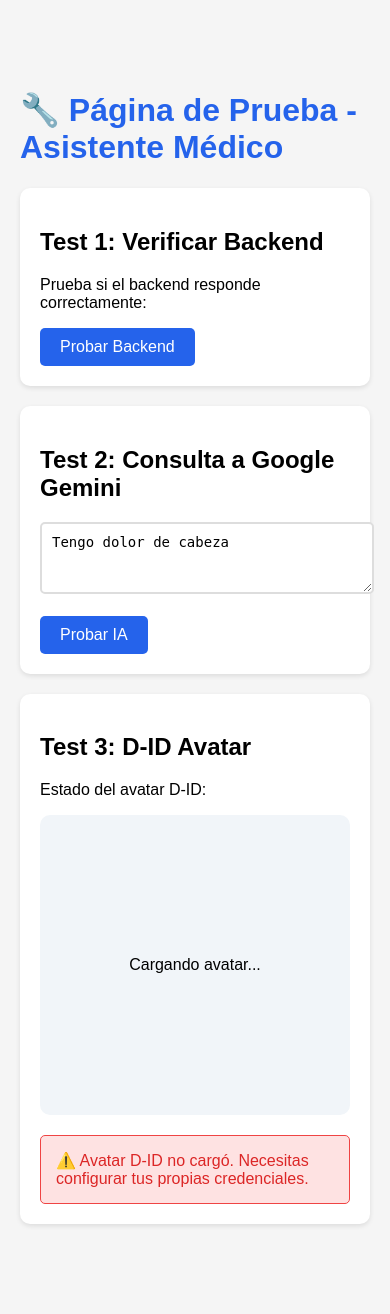
After one commit to Patrashka/pruebaDID, a Flask app: page /test in a window 390 px wide. The commit adds this page. Run offline with Flask 3, Linux system fonts and the light colour scheme; some libraries are stand-ins or nearby versions.

Commit message:
Add test page and improve error handling
Added a new /test route with index_simple.html for backend and D-ID avatar debugging. Improved error handling and logging in app.py, including more informative error responses. Updated avatar container styles for better layout and responsiveness.

```diff
--- a/app.py
+++ b/app.py
@@ -13,7 +13,13 @@ app = Flask(__name__)
 CORS(app)
 
 # Configurar Google Gemini
-genai.configure(api_key=os.getenv('GOOGLE_API_KEY'))
+api_key = os.getenv('GOOGLE_API_KEY')
+if not api_key:
+    print("⚠️ WARNING: GOOGLE_API_KEY no está configurada!")
+else:
+    print(f"✓ GOOGLE_API_KEY encontrada: {api_key[:8]}...")
+
+genai.configure(api_key=api_key)
 
 # Crear directorio para reportes si no existe
 if not os.path.exists('reportes'):
@@ -36,6 +42,11 @@ Responde de manera clara, concisa y profesional."""
 def index():
     """Página principal con el avatar D-ID"""
     return render_template('index.html')
+
+@app.route('/test')
+def test():
+    """Página de prueba para debugging"""
+    return render_template('index_simple.html')
 
 @app.route('/api/consulta', methods=['POST'])
 def procesar_consulta():
@@ -73,7 +84,13 @@ def procesar_consulta():
         })
 
     except Exception as e:
-        return jsonify({'error': str(e)}), 500
+        print(f"❌ Error en consulta: {str(e)}")
+        import traceback
+        traceback.print_exc()
+        return jsonify({
+            'error': f'Error al procesar consulta: {str(e)}',
+            'tipo_error': type(e).__name__
+        }), 500
 
 @app.route('/api/generar-reporte', methods=['POST'])
 def generar_reporte_endpoint():
--- /dev/null
+++ b/templates/index_simple.html
@@ -0,0 +1,167 @@
+<!DOCTYPE html>
+<html lang="es">
+<head>
+    <meta charset="UTF-8">
+    <meta name="viewport" content="width=device-width, initial-scale=1.0">
+    <title>Test - Asistente Médico</title>
+    <style>
+        body {
+            font-family: Arial, sans-serif;
+            max-width: 800px;
+            margin: 50px auto;
+            padding: 20px;
+            background: #f5f5f5;
+        }
+        .test-section {
+            background: white;
+            padding: 20px;
+            margin: 20px 0;
+            border-radius: 10px;
+            box-shadow: 0 2px 5px rgba(0,0,0,0.1);
+        }
+        h1 { color: #2563eb; }
+        button {
+            background: #2563eb;
+            color: white;
+            border: none;
+            padding: 10px 20px;
+            border-radius: 5px;
+            cursor: pointer;
+            font-size: 16px;
+        }
+        button:hover { background: #1d4ed8; }
+        textarea {
+            width: 100%;
+            padding: 10px;
+            border: 2px solid #ddd;
+            border-radius: 5px;
+            font-size: 14px;
+        }
+        .result {
+            margin-top: 20px;
+            padding: 15px;
+            background: #f0fdf4;
+            border: 1px solid #10b981;
+            border-radius: 5px;
+        }
+        .error {
+            background: #fee2e2;
+            border-color: #ef4444;
+            color: #dc2626;
+        }
+    </style>
+</head>
+<body>
+    <h1>🔧 Página de Prueba - Asistente Médico</h1>
+
+    <div class="test-section">
+        <h2>Test 1: Verificar Backend</h2>
+        <p>Prueba si el backend responde correctamente:</p>
+        <button onclick="testBackend()">Probar Backend</button>
+        <div id="backend-result"></div>
+    </div>
+
+    <div class="test-section">
+        <h2>Test 2: Consulta a Google Gemini</h2>
+        <textarea id="consulta" rows="3" placeholder="Escribe una consulta de prueba...">Tengo dolor de cabeza</textarea>
+        <br><br>
+        <button onclick="testIA()">Probar IA</button>
+        <div id="ia-result"></div>
+    </div>
+
+    <div class="test-section">
+        <h2>Test 3: D-ID Avatar</h2>
+        <p>Estado del avatar D-ID:</p>
+        <div id="did-avatar-container" style="min-height: 300px; background: #f1f5f9; border-radius: 10px; display: flex; align-items: center; justify-content: center;">
+            Cargando avatar...
+        </div>
+        <div id="did-result" style="margin-top: 10px;"></div>
+    </div>
+
+    <!-- D-ID Agent Script -->
+    <script type="module"
+        src="https://agent.d-id.com/v2/index.js"
+        data-mode="full"
+        data-client-key="Z29vZ2xlLW9hdXRoMnwxMTU1ODgzNDk4MjgyOTQ5MzYwNzM6SHFkdzdaU0gtMklRZ29Nb2Rvb0JS"
+        data-agent-id="v2_agt_gRs4QB2l"
+        data-name="did-agent"
+        data-monitor="true"
+        data-target-id="did-avatar-container">
+    </script>
+
+    <script>
+        async function testBackend() {
+            const resultDiv = document.getElementById('backend-result');
+            resultDiv.innerHTML = '<p>Probando...</p>';
+
+            try {
+                const response = await fetch('/api/consulta', {
+                    method: 'POST',
+                    headers: { 'Content-Type': 'application/json' },
+                    body: JSON.stringify({ consulta: 'test' })
+                });
+
+                const data = await response.json();
+
+                if (response.ok) {
+                    resultDiv.innerHTML = '<div class="result">✓ Backend funciona correctamente!</div>';
+                } else {
+                    resultDiv.innerHTML = `<div class="result error">✗ Error: ${data.error || 'Error desconocido'}</div>`;
+                }
+            } catch (error) {
+                resultDiv.innerHTML = `<div class="result error">✗ Error de conexión: ${error.message}</div>`;
+            }
+        }
+
+        async function testIA() {
+            const resultDiv = document.getElementById('ia-result');
+            const consulta = document.getElementById('consulta').value;
+
+            resultDiv.innerHTML = '<p>Procesando...</p>';
+
+            try {
+                const response = await fetch('/api/consulta', {
+                    method: 'POST',
+                    headers: { 'Content-Type': 'application/json' },
+                    body: JSON.stringify({ consulta: consulta })
+                });
+
+                const data = await response.json();
+
+                if (response.ok) {
+                    resultDiv.innerHTML = `
+                        <div class="result">
+                            <strong>✓ Respuesta de la IA:</strong><br>
+                            ${data.respuesta}
+                        </div>
+                    `;
+                } else {
+                    resultDiv.innerHTML = `
+                        <div class="result error">
+                            <strong>✗ Error:</strong><br>
+                            ${data.error}<br>
+                            <small>Tipo: ${data.tipo_error || 'Desconocido'}</small>
+                        </div>
+                    `;
+                }
+            } catch (error) {
+                resultDiv.innerHTML = `<div class="result error">✗ Error: ${error.message}</div>`;
+            }
+        }
+
+        // Monitorear D-ID
+        setTimeout(() => {
+            const didContainer = document.getElementById('did-avatar-container');
+            const didResult = document.getElementById('did-result');
+
+            if (didContainer.innerHTML.includes('Cargando')) {
+                didResult.innerHTML = '<div class="result error">⚠️ Avatar D-ID no cargó. Necesitas configurar tus propias credenciales.</div>';
+            } else {
+                didResult.innerHTML = '<div class="result">✓ Avatar D-ID cargado correctamente</div>';
+            }
+        }, 5000);
+
+        console.log('Página de prueba cargada. Abre la consola (F12) para ver errores.');
+    </script>
+</body>
+</html>
```
Also changed, not shown: static/styles.css (+9 -1 lines).
